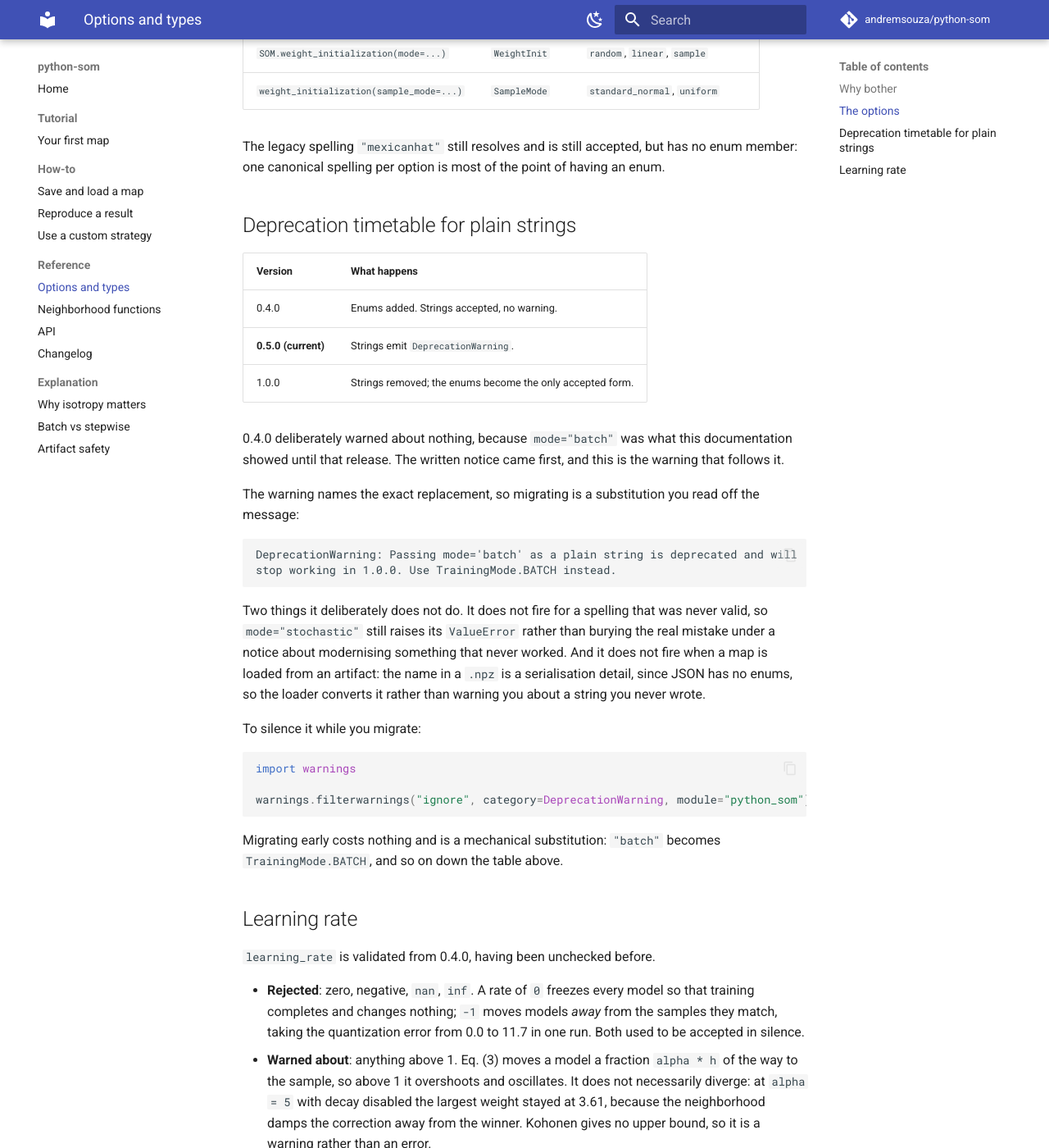
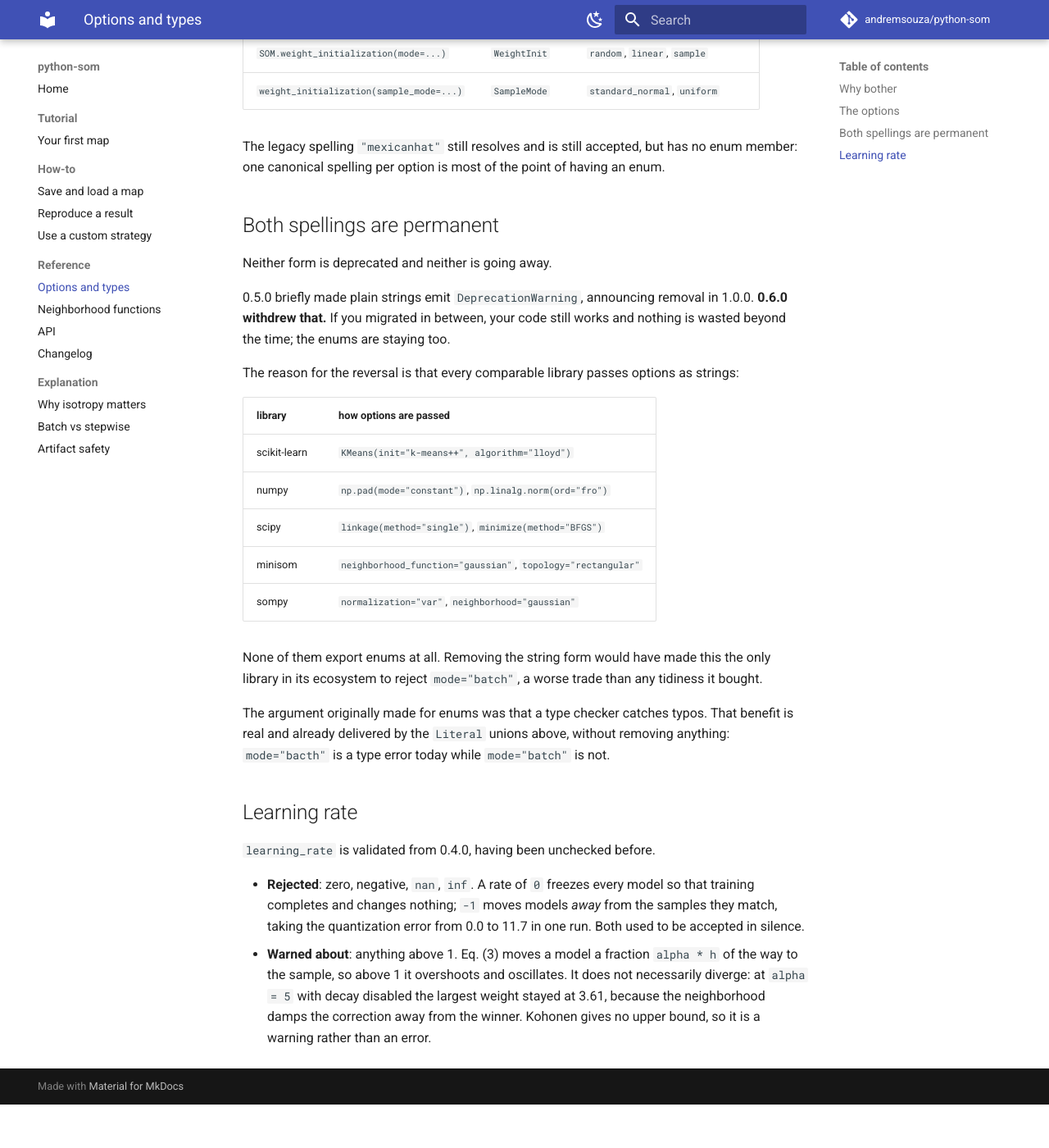
Before and after one commit to andremsouza/python-som, an MkDocs documentation site: the page built from docs/reference/options.md, in a window 1280 px wide and 1400 px high, scrolled down 1305 px. Shown: the whole window at 82% size. Built offline with MkDocs 1.6.1 and Material for MkDocs 9.7.7, drawn with Linux system fonts in a browser that asks for light colours; comment, search, counter and statistics services are not loaded; after the commit the page ends 2652 px from its top, so only the background shows below that.

Commit message:
fix: withdraw the plain-string deprecation
0.5.0 made plain strings emit DeprecationWarning and announced removal in 1.0.0. That was wrong.
Strings are now permanently supported, and 1.0.0 will not remove them.

Every comparable library passes options as plain strings, and none export enums: scikit-learn
(KMeans(init="k-means++", algorithm="lloyd")), numpy (np.pad(mode="constant")), scipy
(linkage(method="single")), and both SOM libraries, minisom (neighborhood_function="gaussian") and
sompy (normalization="var"). scikit-learn validates them at runtime through StrOptions, a constraint
rather than a type. Removing the string form would have made this the only library in its ecosystem
to reject mode="batch".

The argument originally made for enums, from Viafore's Robust Python ch. 8, is about preventing typos
inside a codebase, and he adds a "When Not to Use" section. The benefit he claims is that a type
checker rejects a wrong value, and the Literal unions added in 0.4.0 already deliver exactly that
with strings still working: mode="bacth" is a type error while mode="batch" is not. The deprecation
bought nothing that was not already had.

The enums stay. They cost nothing, some callers prefer them, and removing them would be a second
reversal in two releases.

`warn_if_string` and its four call sites are gone. The tests that wrapped string calls in
`pytest.warns` are unwrapped, and a new test asserts the *absence* of any warning at every call site
under `simplefilter("error")`, so the withdrawal cannot be quietly undone.

The decision was originally made without checking what comparable libraries do.

````diff
--- a/docs/reference/options.md
+++ b/docs/reference/options.md
@@ -60,40 +60,30 @@ when the value comes from outside the program.
 The legacy spelling `"mexicanhat"` still resolves and is still accepted, but has no enum member:
 one canonical spelling per option is most of the point of having an enum.
 
-## Deprecation timetable for plain strings
+## Both spellings are permanent
 
-| Version | What happens |
+Neither form is deprecated and neither is going away.
+
+0.5.0 briefly made plain strings emit `DeprecationWarning`, announcing removal in 1.0.0. **0.6.0
+withdrew that.** If you migrated in between, your code still works and nothing is wasted beyond the
+time; the enums are staying too.
+
+The reason for the reversal is that every comparable library passes options as strings:
+
+| library | how options are passed |
 | --- | --- |
-| 0.4.0 | Enums added. Strings accepted, no warning. |
-| **0.5.0 (current)** | Strings emit `DeprecationWarning`. |
-| 1.0.0 | Strings removed; the enums become the only accepted form. |
+| scikit-learn | `KMeans(init="k-means++", algorithm="lloyd")` |
+| numpy | `np.pad(mode="constant")`, `np.linalg.norm(ord="fro")` |
+| scipy | `linkage(method="single")`, `minimize(method="BFGS")` |
+| minisom | `neighborhood_function="gaussian"`, `topology="rectangular"` |
+| sompy | `normalization="var"`, `neighborhood="gaussian"` |
 
-0.4.0 deliberately warned about nothing, because `mode="batch"` was what this documentation showed
-until that release. The written notice came first, and this is the warning that follows it.
+None of them export enums at all. Removing the string form would have made this the only library in
+its ecosystem to reject `mode="batch"`, a worse trade than any tidiness it bought.
 
-The warning names the exact replacement, so migrating is a substitution you read off the message:
-
-```
-DeprecationWarning: Passing mode='batch' as a plain string is deprecated and will
-stop working in 1.0.0. Use TrainingMode.BATCH instead.
-```
-
-Two things it deliberately does not do. It does not fire for a spelling that was never valid, so
-`mode="stochastic"` still raises its `ValueError` rather than burying the real mistake under a
-notice about modernising something that never worked. And it does not fire when a map is loaded
-from an artifact: the name in a `.npz` is a serialisation detail, since JSON has no enums, so the
-loader converts it rather than warning you about a string you never wrote.
-
-To silence it while you migrate:
-
-```python
-import warnings
-
-warnings.filterwarnings("ignore", category=DeprecationWarning, module="python_som")
-```
-
-Migrating early costs nothing and is a mechanical substitution: `"batch"` becomes
-`TrainingMode.BATCH`, and so on down the table above.
+The argument originally made for enums was that a type checker catches typos. That benefit is real
+and already delivered by the `Literal` unions above, without removing anything: `mode="bacth"` is a
+type error today while `mode="batch"` is not.
 
 ## Learning rate
 
````
Also changed, not shown: CHANGELOG.md (+21 -0 lines), 3 other files.
